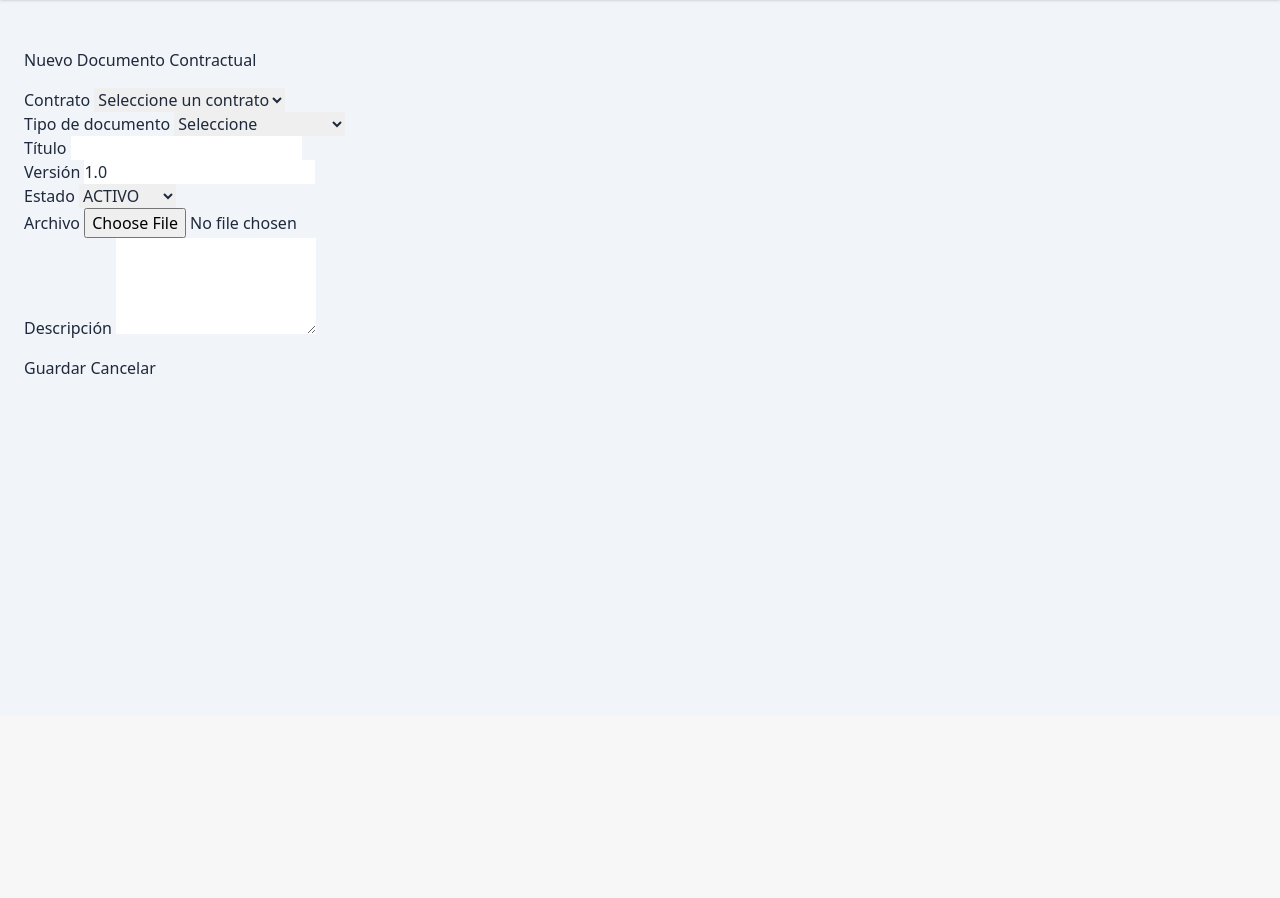
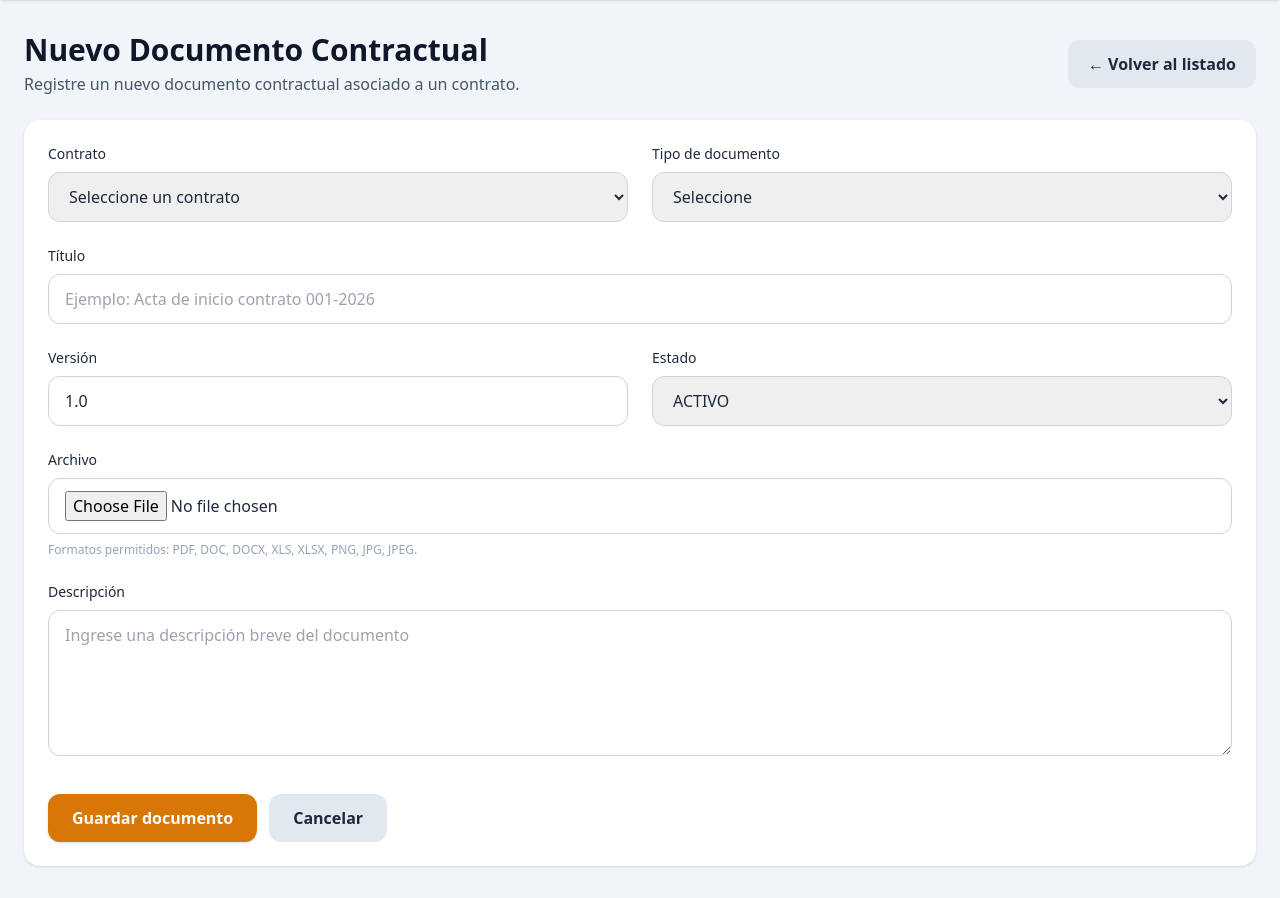
Before and after one commit to jhonbuelvas-hub/controldocpro-app, a Flask app: page /contract-documents/new in a window 1280 px wide. Shown: the part 84-982 px from the top of the page. Before the commit the page ends 458 px from the top, so only its background shows below. Run offline with Flask 3, Linux system fonts and the light colour scheme; the visitor is signed in with stand-in values (Sample User, id 1); data that the repository does not hold is empty; some libraries are stand-ins or nearby versions.

Commit message:
Update contract_document_form.html

```diff
--- a/templates/contract_document_form.html
+++ b/templates/contract_document_form.html
@@ -1,14 +1,54 @@
 {% extends "base.html" %}
 
 {% block content %}
-<div class="container mt-4">
-    <h2>{{ title }}</h2>
+<div class="space-y-6">
 
-    <form method="POST" enctype="multipart/form-data" class="mt-4">
-        <div class="row g-3">
-            <div class="col-md-6">
-                <label class="form-label">Contrato</label>
-                <select name="contract_id" class="form-select" required>
+    <div class="flex flex-col md:flex-row md:items-center md:justify-between gap-4">
+        <div>
+            <h2 class="text-3xl font-bold text-slate-900">{{ title }}</h2>
+            <p class="text-slate-600 mt-1">
+                {% if is_edit %}
+                    Actualice la información del documento contractual seleccionado.
+                {% else %}
+                    Registre un nuevo documento contractual asociado a un contrato.
+                {% endif %}
+            </p>
+        </div>
+        <div>
+            <a href="/contract-documents" class="inline-flex items-center bg-slate-200 hover:bg-slate-300 text-slate-800 px-5 py-3 rounded-xl font-semibold">
+                ← Volver al listado
+            </a>
+        </div>
+    </div>
+
+    {% with messages = get_flashed_messages(with_categories=true) %}
+        {% if messages %}
+            <div class="space-y-3">
+                {% for category, message in messages %}
+                    {% if category == "success" %}
+                        <div class="bg-green-100 border border-green-200 text-green-800 px-4 py-3 rounded-xl">
+                            {{ message }}
+                        </div>
+                    {% elif category == "error" or category == "danger" %}
+                        <div class="bg-red-100 border border-red-200 text-red-800 px-4 py-3 rounded-xl">
+                            {{ message }}
+                        </div>
+                    {% else %}
+                        <div class="bg-amber-100 border border-amber-200 text-amber-800 px-4 py-3 rounded-xl">
+                            {{ message }}
+                        </div>
+                    {% endif %}
+                {% endfor %}
+            </div>
+        {% endif %}
+    {% endwith %}
+
+    <div class="bg-white rounded-2xl shadow p-6">
+        <form method="POST" enctype="multipart/form-data" class="grid grid-cols-1 md:grid-cols-2 gap-6">
+
+            <div>
+                <label class="block text-sm font-medium mb-2">Contrato</label>
+                <select name="contract_id" required class="w-full rounded-xl border border-slate-300 px-4 py-3 focus:outline-none focus:ring-2 focus:ring-amber-500">
                     <option value="">Seleccione un contrato</option>
                     {% for contract in contracts %}
                         <option value="{{ contract.id }}"
@@ -19,62 +59,93 @@
                 </select>
             </div>
 
-            <div class="col-md-6">
-                <label class="form-label">Tipo de documento</label>
-                <select name="tipo_documento" class="form-select" required>
+            <div>
+                <label class="block text-sm font-medium mb-2">Tipo de documento</label>
+                <select name="tipo_documento" required class="w-full rounded-xl border border-slate-300 px-4 py-3 focus:outline-none focus:ring-2 focus:ring-amber-500">
                     <option value="">Seleccione</option>
-                    <option value="CONTRATO" {% if document and document.tipo_documento == 'CONTRATO' %}selected{% endif %}>Contrato</option>
-                    <option value="ACTA_INICIO" {% if document and document.tipo_documento == 'ACTA_INICIO' %}selected{% endif %}>Acta de inicio</option>
-                    <option value="ACTA_SUSPENSION" {% if document and document.tipo_documento == 'ACTA_SUSPENSION' %}selected{% endif %}>Acta de suspensión</option>
-                    <option value="ACTA_REINICIO" {% if document and document.tipo_documento == 'ACTA_REINICIO' %}selected{% endif %}>Acta de reinicio</option>
-                    <option value="ACTA_TERMINACION" {% if document and document.tipo_documento == 'ACTA_TERMINACION' %}selected{% endif %}>Acta de terminación</option>
-                    <option value="ACTA_LIQUIDACION" {% if document and document.tipo_documento == 'ACTA_LIQUIDACION' %}selected{% endif %}>Acta de liquidación</option>
-                    <option value="OTROSI" {% if document and document.tipo_documento == 'OTROSI' %}selected{% endif %}>Otrosí</option>
-                    <option value="POLIZA" {% if document and document.tipo_documento == 'POLIZA' %}selected{% endif %}>Póliza</option>
-                    <option value="INFORME" {% if document and document.tipo_documento == 'INFORME' %}selected{% endif %}>Informe</option>
-                    <option value="OTRO" {% if document and document.tipo_documento == 'OTRO' %}selected{% endif %}>Otro</option>
+                    <option value="CONTRATO" {% if document and document.tipo_documento == "CONTRATO" %}selected{% endif %}>CONTRATO</option>
+                    <option value="ACTA_INICIO" {% if document and document.tipo_documento == "ACTA_INICIO" %}selected{% endif %}>ACTA INICIO</option>
+                    <option value="ACTA_SUSPENSION" {% if document and document.tipo_documento == "ACTA_SUSPENSION" %}selected{% endif %}>ACTA SUSPENSIÓN</option>
+                    <option value="ACTA_REINICIO" {% if document and document.tipo_documento == "ACTA_REINICIO" %}selected{% endif %}>ACTA REINICIO</option>
+                    <option value="ACTA_TERMINACION" {% if document and document.tipo_documento == "ACTA_TERMINACION" %}selected{% endif %}>ACTA TERMINACIÓN</option>
+                    <option value="ACTA_LIQUIDACION" {% if document and document.tipo_documento == "ACTA_LIQUIDACION" %}selected{% endif %}>ACTA LIQUIDACIÓN</option>
+                    <option value="OTROSI" {% if document and document.tipo_documento == "OTROSI" %}selected{% endif %}>OTROSÍ</option>
+                    <option value="POLIZA" {% if document and document.tipo_documento == "POLIZA" %}selected{% endif %}>PÓLIZA</option>
+                    <option value="INFORME" {% if document and document.tipo_documento == "INFORME" %}selected{% endif %}>INFORME</option>
+                    <option value="OTRO" {% if document and document.tipo_documento == "OTRO" %}selected{% endif %}>OTRO</option>
                 </select>
             </div>
 
-            <div class="col-md-8">
-                <label class="form-label">Título</label>
-                <input type="text" name="titulo" class="form-control" required
-                       value="{{ document.titulo if document else '' }}">
+            <div class="md:col-span-2">
+                <label class="block text-sm font-medium mb-2">Título</label>
+                <input
+                    type="text"
+                    name="titulo"
+                    required
+                    value="{{ document.titulo if document else '' }}"
+                    placeholder="Ejemplo: Acta de inicio contrato 001-2026"
+                    class="w-full rounded-xl border border-slate-300 px-4 py-3 focus:outline-none focus:ring-2 focus:ring-amber-500"
+                >
             </div>
 
-            <div class="col-md-4">
-                <label class="form-label">Versión</label>
-                <input type="text" name="version" class="form-control"
-                       value="{{ document.version if document else '1.0' }}">
+            <div>
+                <label class="block text-sm font-medium mb-2">Versión</label>
+                <input
+                    type="text"
+                    name="version"
+                    value="{{ document.version if document else '1.0' }}"
+                    class="w-full rounded-xl border border-slate-300 px-4 py-3 focus:outline-none focus:ring-2 focus:ring-amber-500"
+                >
             </div>
 
-            <div class="col-md-6">
-                <label class="form-label">Estado</label>
-                <select name="estado" class="form-select">
-                    <option value="ACTIVO" {% if document and document.estado == 'ACTIVO' %}selected{% elif not document %}selected{% endif %}>ACTIVO</option>
-                    <option value="INACTIVO" {% if document and document.estado == 'INACTIVO' %}selected{% endif %}>INACTIVO</option>
-                    <option value="ANULADO" {% if document and document.estado == 'ANULADO' %}selected{% endif %}>ANULADO</option>
+            <div>
+                <label class="block text-sm font-medium mb-2">Estado</label>
+                <select name="estado" class="w-full rounded-xl border border-slate-300 px-4 py-3 focus:outline-none focus:ring-2 focus:ring-amber-500">
+                    <option value="ACTIVO" {% if document and document.estado == "ACTIVO" %}selected{% elif not document %}selected{% endif %}>ACTIVO</option>
+                    <option value="INACTIVO" {% if document and document.estado == "INACTIVO" %}selected{% endif %}>INACTIVO</option>
+                    <option value="ANULADO" {% if document and document.estado == "ANULADO" %}selected{% endif %}>ANULADO</option>
                 </select>
             </div>
 
-            <div class="col-md-6">
-                <label class="form-label">Archivo</label>
-                <input type="file" name="archivo" class="form-control" {% if not is_edit %}required{% endif %}>
+            <div class="md:col-span-2">
+                <label class="block text-sm font-medium mb-2">Archivo</label>
+                <input
+                    type="file"
+                    name="archivo"
+                    {% if not is_edit %}required{% endif %}
+                    class="w-full rounded-xl border border-slate-300 px-4 py-3 bg-white focus:outline-none focus:ring-2 focus:ring-amber-500"
+                >
                 {% if is_edit and document.nombre_archivo_original %}
-                    <small class="text-muted">Archivo actual: {{ document.nombre_archivo_original }}</small>
+                    <p class="text-sm text-slate-500 mt-2">
+                        Archivo actual: <span class="font-medium text-slate-700">{{ document.nombre_archivo_original }}</span>
+                    </p>
                 {% endif %}
+                <p class="text-xs text-slate-400 mt-2">
+                    Formatos permitidos: PDF, DOC, DOCX, XLS, XLSX, PNG, JPG, JPEG.
+                </p>
             </div>
 
-            <div class="col-md-12">
-                <label class="form-label">Descripción</label>
-                <textarea name="descripcion" class="form-control" rows="4">{{ document.descripcion if document else '' }}</textarea>
+            <div class="md:col-span-2">
+                <label class="block text-sm font-medium mb-2">Descripción</label>
+                <textarea
+                    name="descripcion"
+                    rows="5"
+                    placeholder="Ingrese una descripción breve del documento"
+                    class="w-full rounded-xl border border-slate-300 px-4 py-3 focus:outline-none focus:ring-2 focus:ring-amber-500"
+                >{{ document.descripcion if document else '' }}</textarea>
             </div>
-        </div>
 
-        <div class="mt-4 d-flex gap-2">
-            <button type="submit" class="btn btn-primary">Guardar</button>
-            <a href="{{ url_for('list_contract_documents') }}" class="btn btn-secondary">Cancelar</a>
-        </div>
-    </form>
+            <div class="md:col-span-2 flex flex-col sm:flex-row gap-3 pt-2">
+                <button type="submit" class="bg-amber-600 hover:bg-amber-700 text-white px-6 py-3 rounded-xl font-semibold shadow">
+                    {% if is_edit %}Actualizar documento{% else %}Guardar documento{% endif %}
+                </button>
+                <a href="/contract-documents" class="bg-slate-200 hover:bg-slate-300 text-slate-800 px-6 py-3 rounded-xl font-semibold text-center">
+                    Cancelar
+                </a>
+            </div>
+
+        </form>
+    </div>
+
 </div>
 {% endblock %}
```
